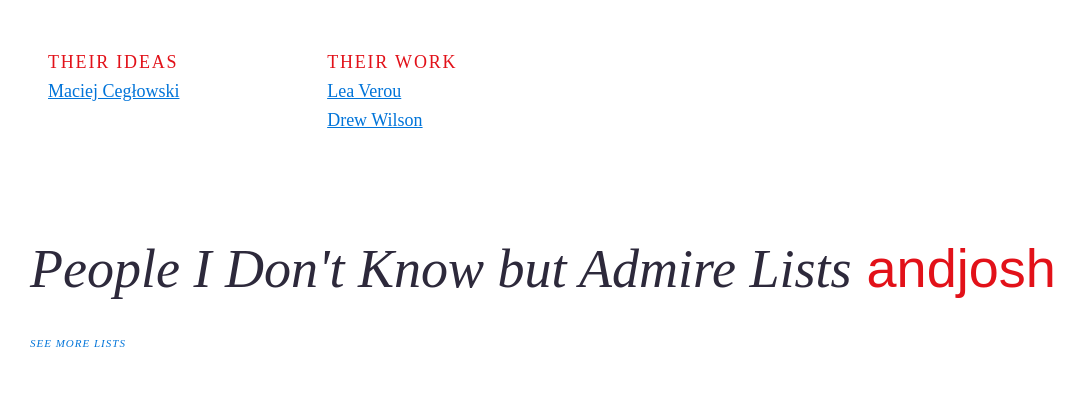
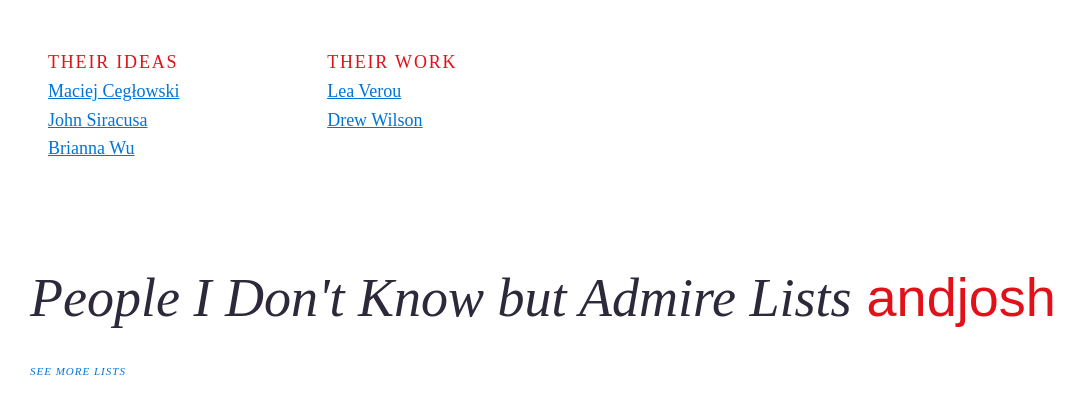
Before and after one commit to joshbeckman/andjosh.github.io, a Jekyll site: the page built from people-lists.md, in a window 1280 px wide. Shown: the top 414 px of the page, without its empty margins (0-1087 px from the left). Built offline with Jekyll 4.4.1, drawn with Linux system fonts in a browser that asks for light colours; Markdown is read by kramdown in place of the engine named in the settings.

Commit message:
people additions

```diff
--- a/people-lists.md
+++ b/people-lists.md
@@ -14,6 +14,8 @@ permalink: /people-i-admire-lists/
 </style>
 
 - [Maciej Cegłowski](http://idlewords.com)
+- [John Siracusa](http://hypercritical.co)
+- [Brianna Wu](http://www.briannawu.net)
 
 <!--two items:-->
 
```
